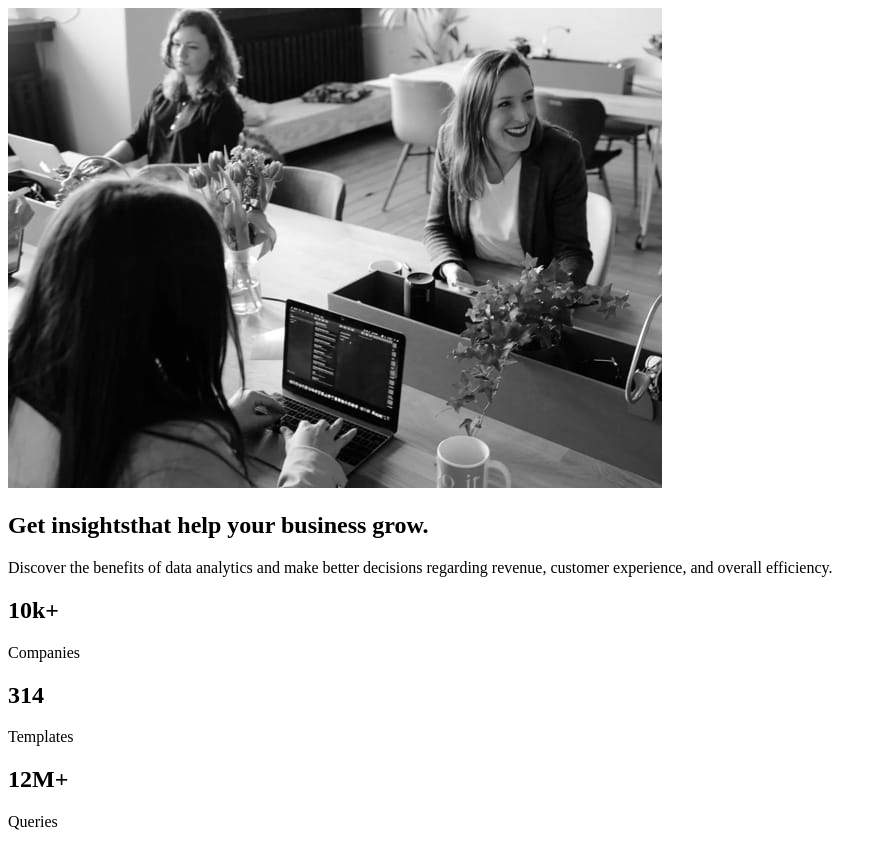
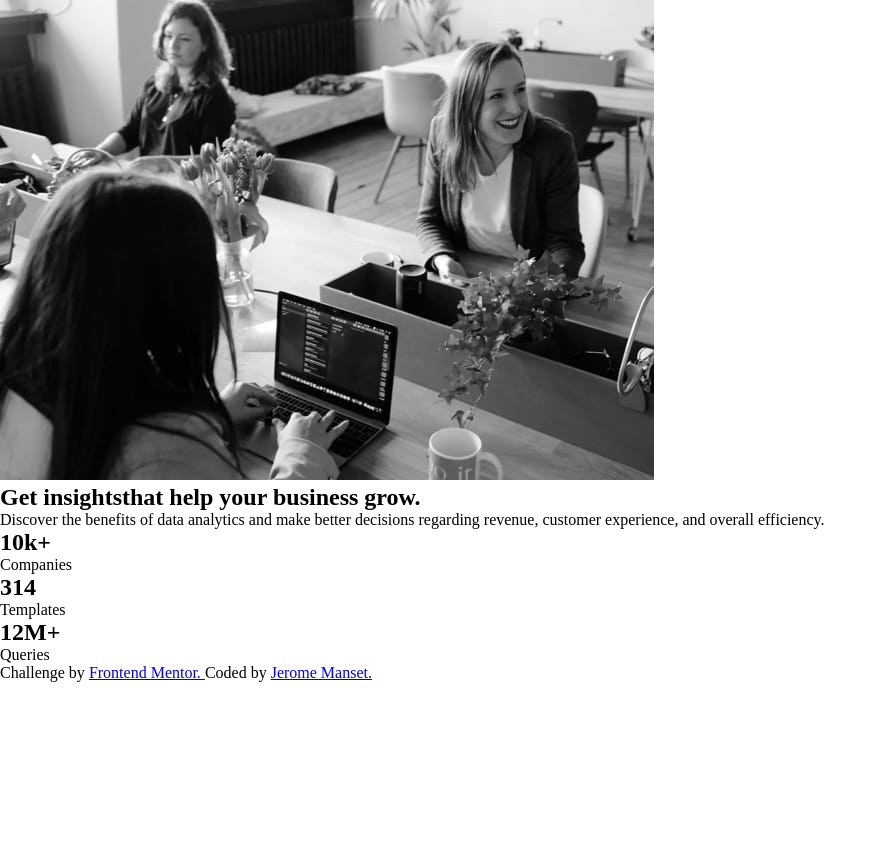
Before and after one commit to kujerocoding/stats-preview-card-component, a plain HTML site: page index.html in a window 1280 px wide. Shown: the whole page, without its empty margins (0-891 px from the left). After the commit the page ends 800 px from the top, so only its background shows below. Drawn offline with Linux system fonts and the light colour scheme.

Commit message:
Add attribution class to index.html and add style.css with basic style

```diff
--- a/index.html
+++ b/index.html
@@ -5,6 +5,7 @@
     <meta http-equiv="X-UA-Compatible" content="IE=edge">
     <meta name="viewport" content="width=device-width, initial-scale=1.0">
     <link rel="icon" type="image/x-icon" href="/images/favicon-32x32.png">
+    <link rel="stylesheet" href="/style.css">
     <title>Stats Preview Card Component</title>
 </head>
 <body>
@@ -38,6 +39,11 @@
                 Queries
             </p>
         </div>
+        <div class="attribution">
+            <p>
+                Challenge by <a href="https://www.frontendmentor.io/challenges" target="_blank">Frontend Mentor. </a>Coded by <a href="https://github.com/kujerocoding" target="_blank">Jerome Manset.</a>
+            </p>
+        </div>
     </div>
 </body>
 </html>
--- /dev/null
+++ b/style.css
@@ -0,0 +1,22 @@
+@import url('https://fonts.googleapis.com/css2?family=Inter:wght@400;700&display=swap');
+
+@import url('https://fonts.googleapis.com/css2?family=Lexend+Deca&display=swap');
+
+
+:root {
+    --PRIMARYFONT: 'Lexend Deca', sans-serif;
+    --SECONDARYFONT: 'Inter', sans-serif;
+    --FS: 15px;
+    --MAINBGCOLOR: hsl(233, 47%, 7%);
+    --CARDBGCOLOR: hsl(244, 38%, 16%);
+    --ACCENTCOLOR: hsl(277, 64%, 61%);
+    --HEADINGCOLOR: hsl(0, 0%, 100%);
+    --PARAGRAPHCOLOR: hsla(0, 0%, 100%, 0.75);
+    --STATHEADINGCOLOR: hsla(0, 0%, 100%, 0.6);
+}
+
+*{
+    margin: 0;
+    padding: 0;
+    box-sizing: border-box;
+}
```
